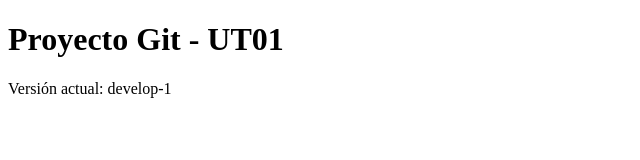
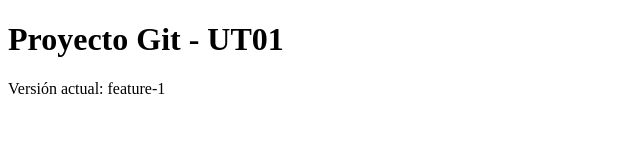
Before and after one commit to joelsanchezure/DWEC-01-JOELSANCHEZ, a plain HTML site: page index.html in a window 1280 px wide. Shown: the full height of the page, 0-640 px from the left. Drawn offline with Linux system fonts and the light colour scheme.

Commit message:
Commit 3 - feature: feature-1

```diff
--- a/index.html
+++ b/index.html
@@ -6,6 +6,6 @@
     </head>
     <body>
         <h1>Proyecto Git - UT01</h1>
-        <p>Versión actual: develop-1</p>
+        <p>Versión actual: feature-1</p>
     </body>
 </html>
```
